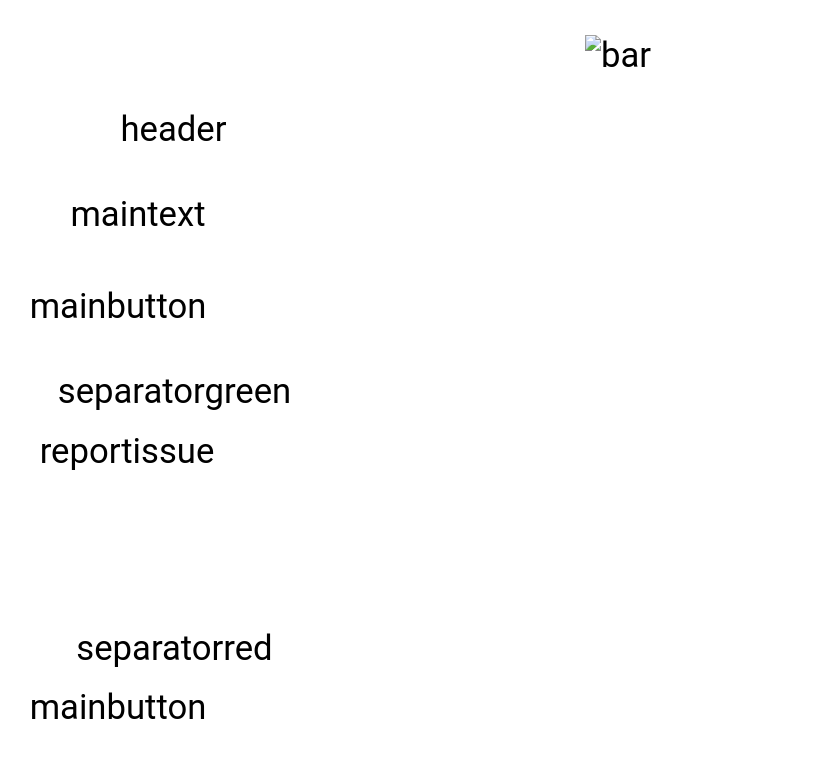
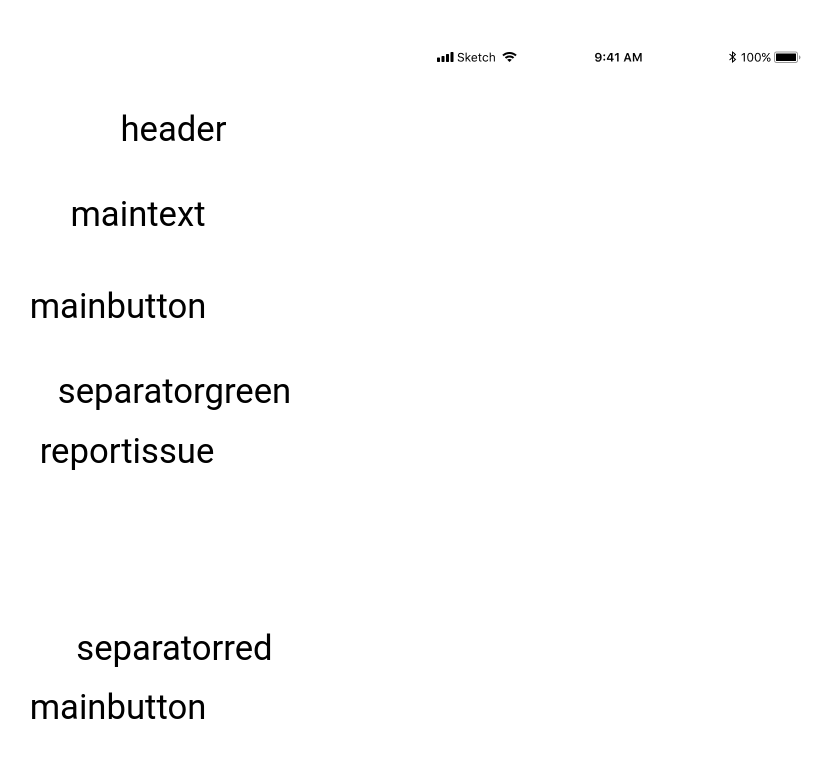
Before and after one commit to andreanthony/andreanthony.github.io, a Jekyll site: the page landingscreen.html, which Jekyll copies as it is, in a window 1280 px wide. Shown: the top 758 px of the page, without its empty margins (22-854 px from the left). Built offline with Jekyll 4.4.1, drawn with Linux system fonts in a browser that asks for light colours.

Commit message:
Update landingscreen.html

```diff
--- a/landingscreen.html
+++ b/landingscreen.html
@@ -6,7 +6,7 @@
   <title>Landing Screen</title>
 </head>
 <body>
- <div id="bar"><p><img scr="/Black.png" alt="bar"></p></div>
+ <div id="bar"><p><img src="/Black.png" alt="bar"></p></div>
  <div id="header"><p>header</p></div>
  <div id="maintext"><p>maintext</p></div>
  <div id="mainbutton"><p>mainbutton</p></div>
```
